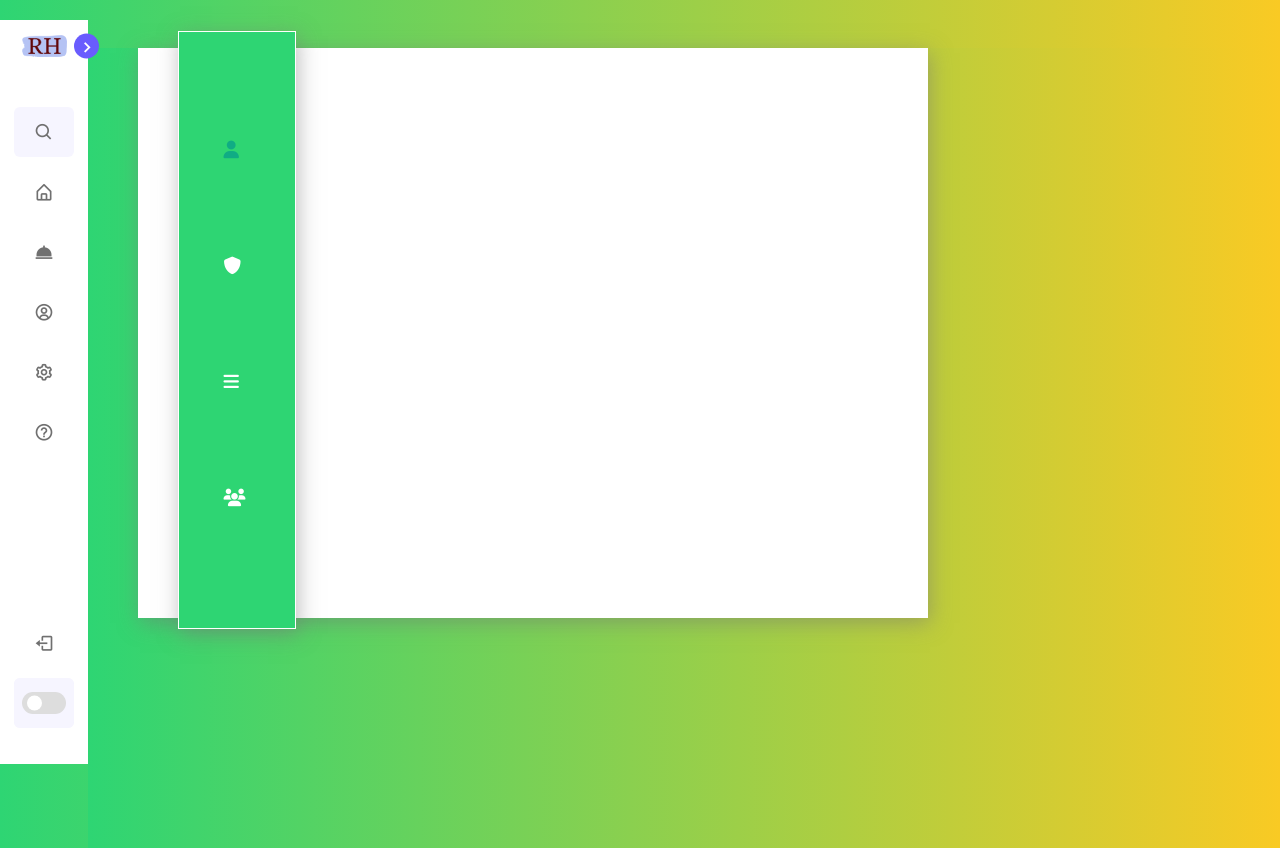
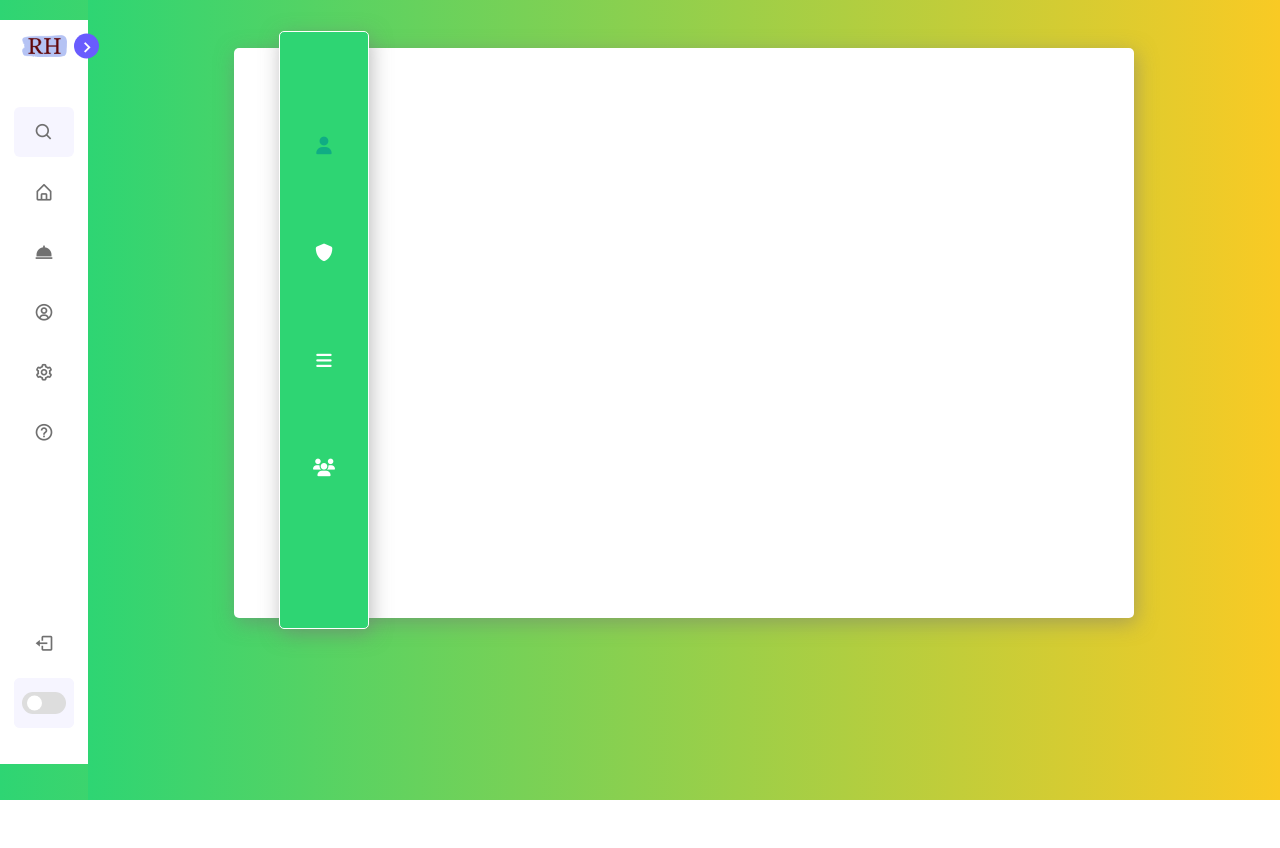
Before and after one commit to Allen-Selasie/Recipe-Hub, a website: page Client/home.ejs in a window 1280 px wide. Both pictures are taken after a click on the link "Settings". After the commit the page ends 800 px from the top, so only its background shows below. Drawn offline with nearby package versions, Linux system fonts and the light colour scheme; files that its build step writes are made by us from their sources.

Commit message:
worked on the settings page

```diff
--- a/Client/public/styles/save.css
+++ b/Client/public/styles/save.css
@@ -317,14 +317,18 @@ body.dark .switch::before{
 
 
 /* Settings */
+.settings{
+    display: flex;
+    justify-content: center;
+}
+
 .container{
   background: white;
-  width: 790px;
+  width: 900px;
   height: 570px;
-  margin: 0 auto;
   position: relative;
+  border-radius: 5px;
   margin-top: 4%;
-  margin-left: 50px;
   box-shadow: 2px 5px 20px rgba(119,119,119,.5);
   }
 
@@ -333,19 +337,24 @@ body.dark .switch::before{
     top: -3%;
     left: 5%;
     position: absolute;
-    width: 15%;
+    width: 10%;
     height: 105%;
+    border-radius: 5px;
     background: #2ed573;
     box-shadow: 2px 5px 20px rgba(119,119,119,.5);
     border: .1em solid #fff;
   }
 
   .leftbox nav a{
+    display: flex;
+    justify-content: center;
+    align-items: center;
+    width: 100%;
     list-style: none;
-    padding: 45px;
+    padding: 45px 20px;
     color: #fff;
     font-size: 1.1em;
-    display: block;
+    /* display: block; */
     transition: all .3s ease-in-out;
   }
 
```
